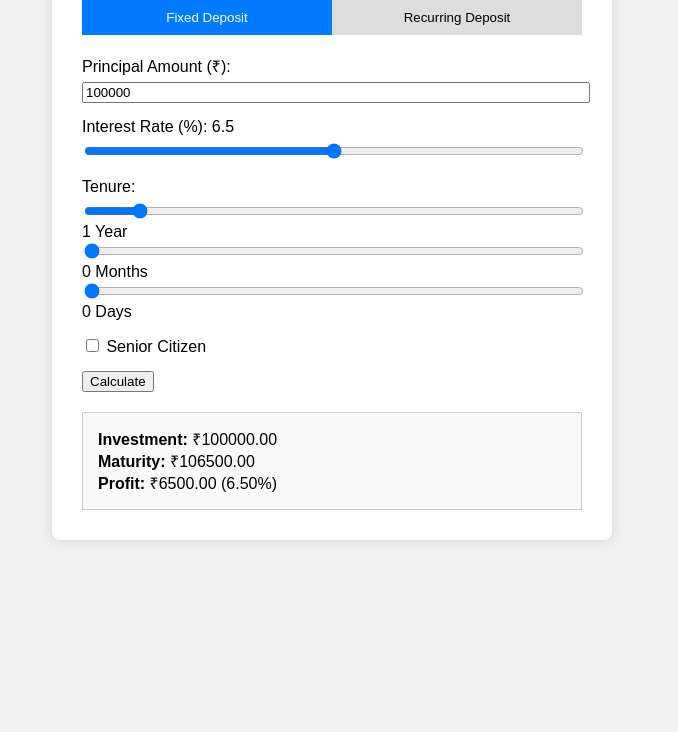
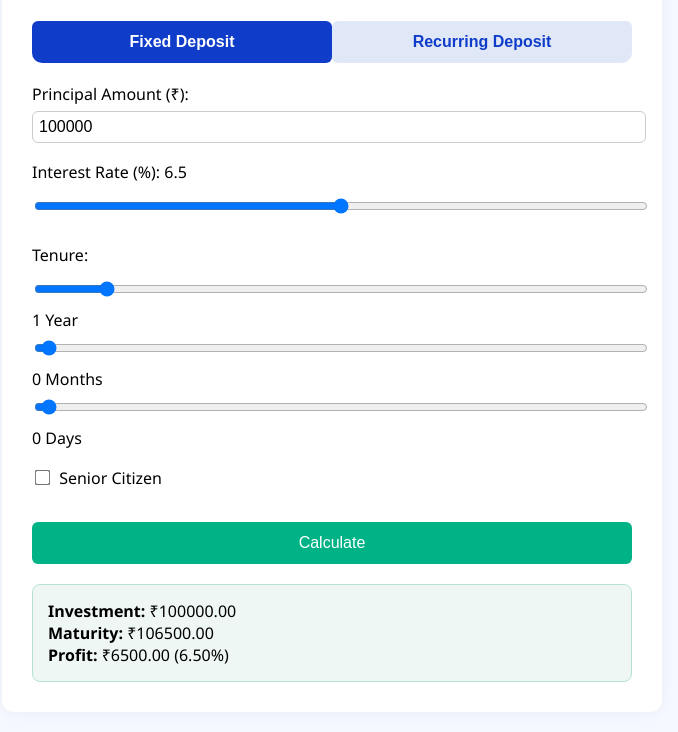
Before and after one commit to Gowthamipenta/Fd_Rd_Calculator, a plain HTML site: page index.html in a window 1280 px wide. Shown: the part 130-862 px from the top of the page, without its empty margins (308-986 px from the left). Before the commit the page ends 800 px from the top, so only its background shows below. Drawn offline with Linux system fonts and the light colour scheme.

Commit message:
Update style.css

```diff
--- a/style.css
+++ b/style.css
@@ -1,53 +1,92 @@
 body {
-  font-family: Arial, sans-serif;
-  background: #f1f1f1;
+  font-family: 'Segoe UI', sans-serif;
+  background: #f5f8ff;
   margin: 0;
   padding: 20px;
 }
 
 .container {
-  max-width: 500px;
+  max-width: 600px;
   margin: auto;
-  background: #fff;
+  background: white;
   padding: 30px;
-  border-radius: 8px;
-  box-shadow: 0 0 10px #ccc;
+  border-radius: 12px;
+  box-shadow: 0 0 15px rgba(0, 0, 0, 0.05);
+}
+
+h1 {
+  color: #0f3cc9;
+  text-align: center;
 }
 
 .tabs {
   display: flex;
   margin-bottom: 20px;
+  border-radius: 10px;
+  overflow: hidden;
 }
 
 .tab {
   flex: 1;
-  padding: 10px;
-  background: #ddd;
+  padding: 12px;
+  background: #e0e8f7;
+  color: #0f3cc9;
   border: none;
   cursor: pointer;
+  font-weight: bold;
+  transition: background 0.3s;
 }
 
 .tab.active {
-  background: #007BFF;
+  background: #0f3cc9;
   color: white;
 }
 
 .input-group {
-  margin-bottom: 15px;
+  margin-bottom: 18px;
 }
 
 label {
   display: block;
-  margin-bottom: 5px;
+  margin-bottom: 6px;
+  font-weight: 500;
 }
 
-input[type="number"], input[type="range"] {
+input[type="number"],
+input[type="range"] {
   width: 100%;
+  padding: 6px;
+  font-size: 1rem;
+  border: 1px solid #ccc;
+  border-radius: 6px;
+}
+
+input[type="checkbox"] {
+  transform: scale(1.2);
+  margin-right: 6px;
+}
+
+button {
+  width: 100%;
+  padding: 12px;
+  background: #00b386;
+  color: white;
+  font-size: 1rem;
+  border: none;
+  border-radius: 6px;
+  cursor: pointer;
+  margin-top: 15px;
+}
+
+button:hover {
+  background: #009f75;
 }
 
 #result {
   margin-top: 20px;
   padding: 15px;
-  background: #f9f9f9;
-  border: 1px solid #ccc;
+  background: #eef7f3;
+  border: 1px solid #b6e2d4;
+  border-radius: 8px;
+  font-size: 1rem;
 }
```
